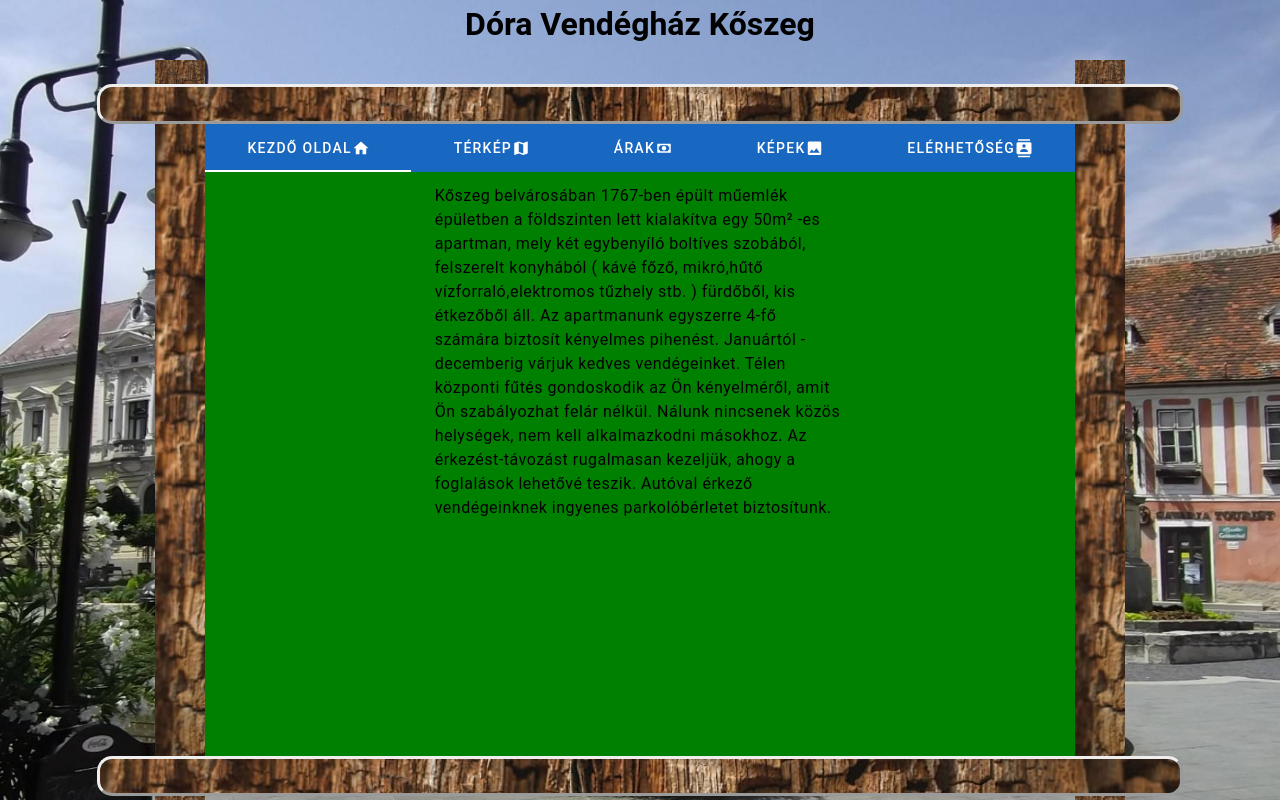
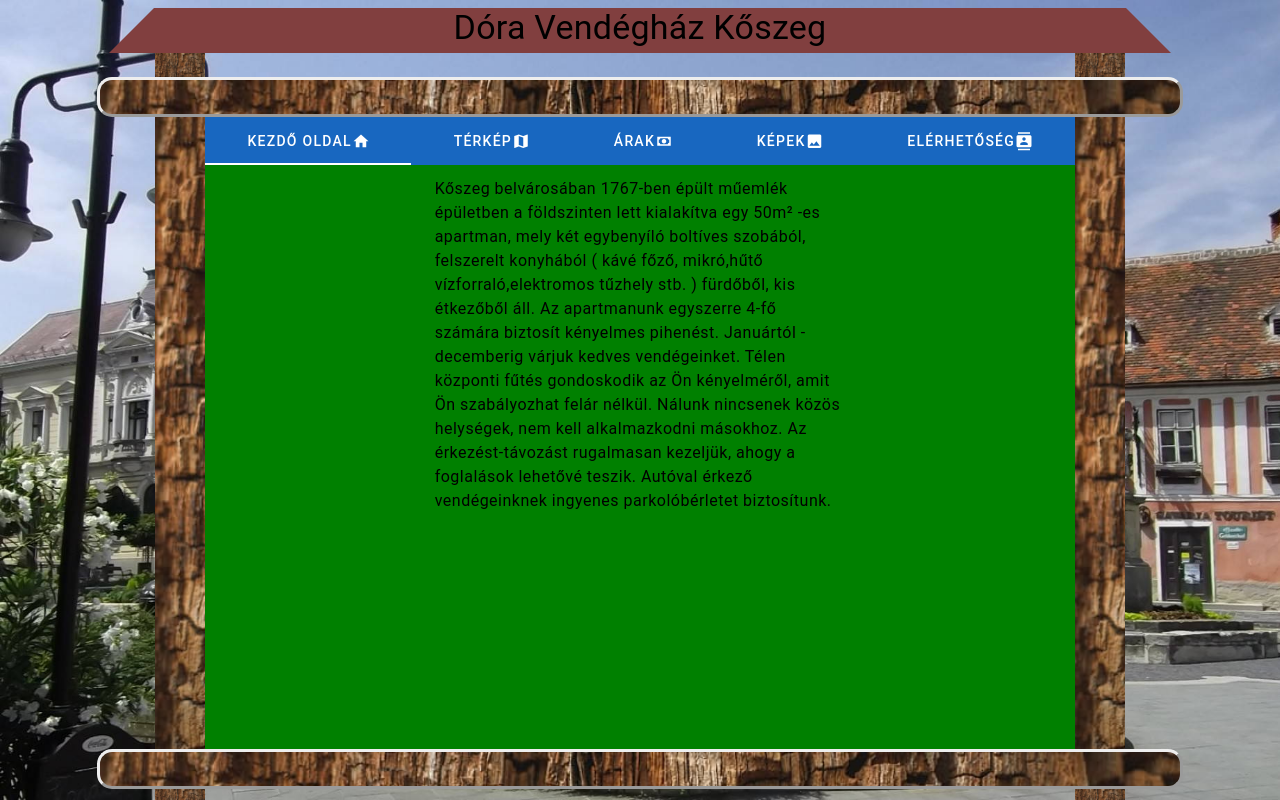
Before and after one commit to Roxko3/doravendeghaz, a Vue app: page / in a window 1280 px wide. Built offline with nearby package versions, Linux system fonts and the light colour scheme.

Commit message:
small change

```diff
--- a/index.html
+++ b/index.html
@@ -1,5 +1,5 @@
 <!DOCTYPE html>
-<html lang="en">
+<html lang="hu">
   <head>
     <meta charset="UTF-8" />
     <link rel="icon" href="/icon.ico" />
--- a/src/App.vue
+++ b/src/App.vue
@@ -31,9 +31,9 @@
     </v-footer>
   </v-app>-->
   <div class="div">
-    <v-row class="title">
-      <v-col>
-        <h1>Dóra Vendégház Kőszeg</h1>
+    <v-row class="justify-center">
+      <v-col sm="10" cols="12" class="pb-0 mt-2">
+        <div class="title text-h4">Dóra Vendégház Kőszeg</div>
       </v-col>
     </v-row>
     <v-row class="r justify-center">
@@ -237,11 +237,11 @@ export default defineComponent({
 }
 .title {
   text-align: center;
-  /*width: 0;
+  border-style: solid;
   height: 0;
-  border-left: 800px solid transparent;
-  border-right: 800px solid transparent;
-  border-bottom: 150px solid #666;*/
+  width: 100%;
+  border-color: transparent transparent rgb(129, 63, 63) transparent;
+  border-width: 0 45px 45px 45px;
 }
 
 .img {
--- a/src/components/Image.vue
+++ b/src/components/Image.vue
@@ -5,6 +5,7 @@
     hide-delimiters
     cycle
     v-on:click="check($event)"
+    height="100%"
   >
     <v-carousel-item
       src="https://cdn.vuetifyjs.com/images/cards/docks.jpg"
```
